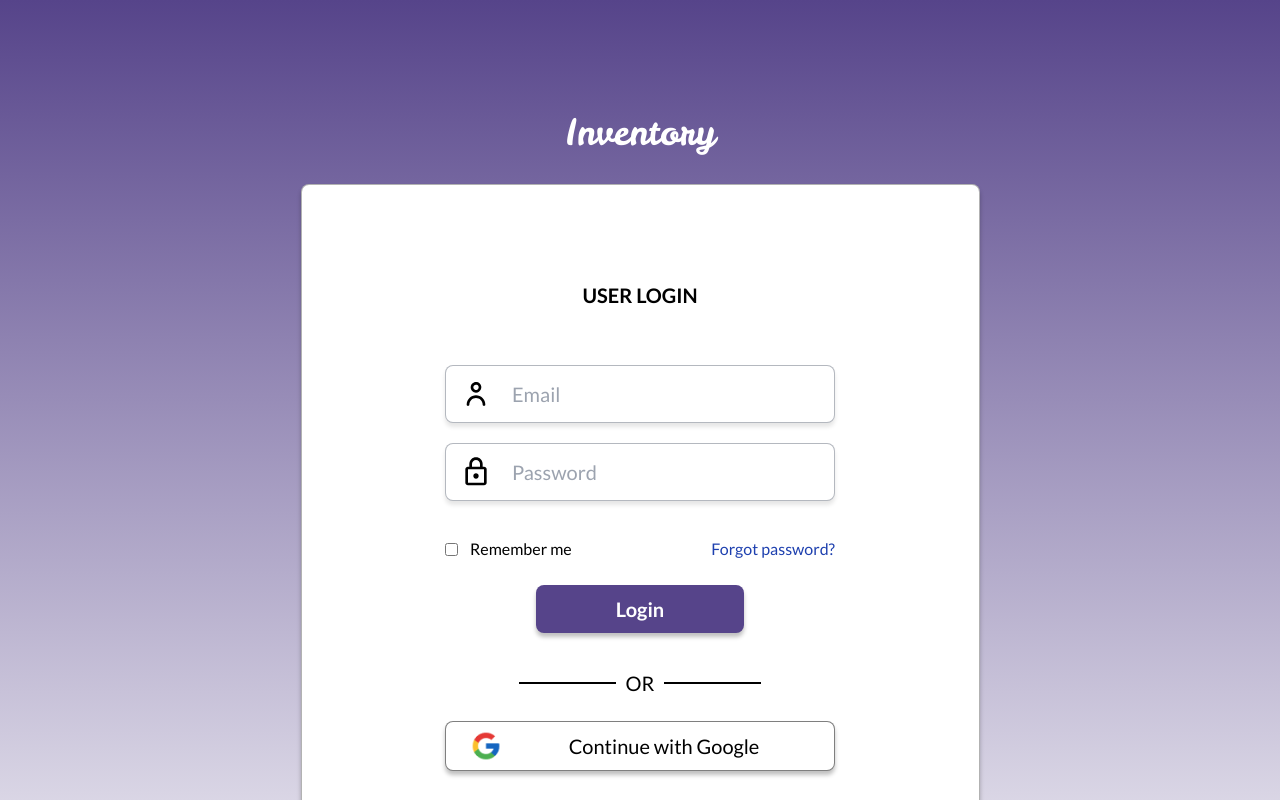
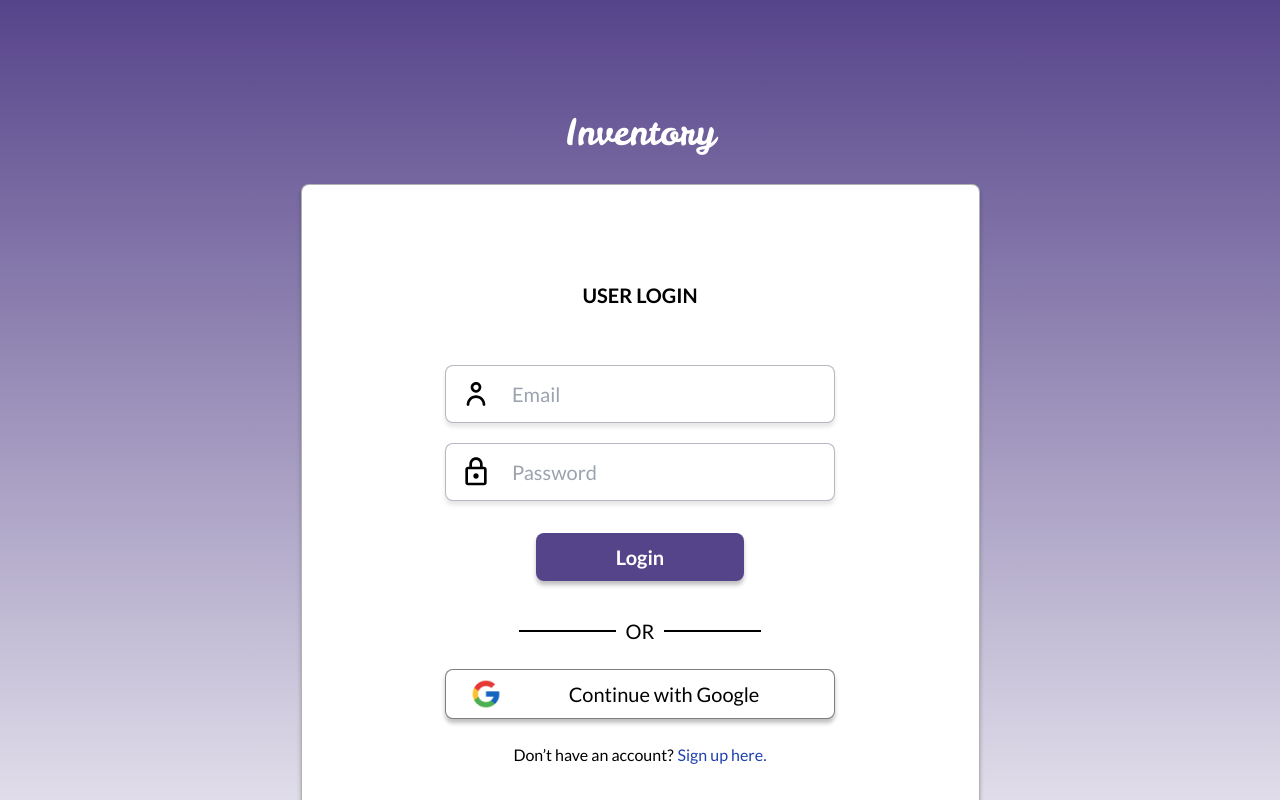
Before and after one commit to abdujemal/alx-webstack-simple-inventory, a React (Vite) app in the folder frontend/: page /login in a window 1280 px wide. Shown: the top 800 px of the page. Built offline with nearby package versions, Linux system fonts and the light colour scheme; no server answers.

Commit message:
deployment fix 22

```diff
--- a/frontend/src/features/auth/views/login.jsx
+++ b/frontend/src/features/auth/views/login.jsx
@@ -40,7 +40,7 @@ const Login = () => {
                                 <div className="flex-1 my-auto "><input onChange={(e)=>setPassword(e.target.value)} className="w-full" placeholder="Password" type="password" name="password" /></div>
                             </div>
                             <p className="text-red-700 mt-2 text-sm md:text-base">{error}</p>
-                            <div className="flex flex-row md:flex-row justify-between mt-5 md:mt-7">
+                            {/* <div className="flex flex-row md:flex-row justify-between mt-5 md:mt-7">
                                 <div className="flex items-center gap-2 md:gap-3 mb-3 md:mb-0">
                                     <input type="checkbox" />
                                     <div className="text-black text-sm md:text-base">
@@ -50,7 +50,7 @@ const Login = () => {
                                 <Link className="text-blue-800 text-sm md:text-base cursor-pointer hover:underline" to={'/register'}>
                                     Forgot password?
                                 </Link>
-                            </div>
+                            </div> */}
                             <MainButton isLoading={loading} text={"Login"} isSubmit/>
                             <div className="flex flex-row md:flex-row gap-2.5 items-center justify-center mt-6 md:mt-9 text-lg md:text-xl text-black whitespace-nowrap">
                                 <div className="shrink-0 self-stretch my-auto h-px border border-black border-solid w-[70px] md:w-[97px]" />
--- a/frontend/src/features/auth/views/register.jsx
+++ b/frontend/src/features/auth/views/register.jsx
@@ -143,7 +143,7 @@ const Register = () => {
                   </div>
                 </div>
                 <p className="text-red-700 mt-2 text-sm sm:text-base">{error}</p>
-                <div className="flex flex-row sm:flex-row justify-between mt-5">
+                {/* <div className="flex flex-row sm:flex-row justify-between mt-5">
                   <div className="flex gap-2 items-center mb-3 sm:mb-0">
                     <input id="rememberme" type="checkbox" />
                     <label htmlFor="rememberme" className="text-sm sm:text-base">
@@ -153,7 +153,7 @@ const Register = () => {
                   <Link className="text-blue-800 text-sm sm:text-base hover:underline" to={'/register'}>
                     Forgot password?
                   </Link>
-                </div>
+                </div> */}
                 <MainButton isLoading={loading} text={"Submit"} isSubmit />
                 <div className="flex flex-row sm:flex-row gap-2.5 items-center justify-center mt-6 text-base sm:text-lg">
                   <div className="shrink-0 self-stretch my-auto h-px border border-black border-solid w-[70px] sm:w-[97px]" />
```
